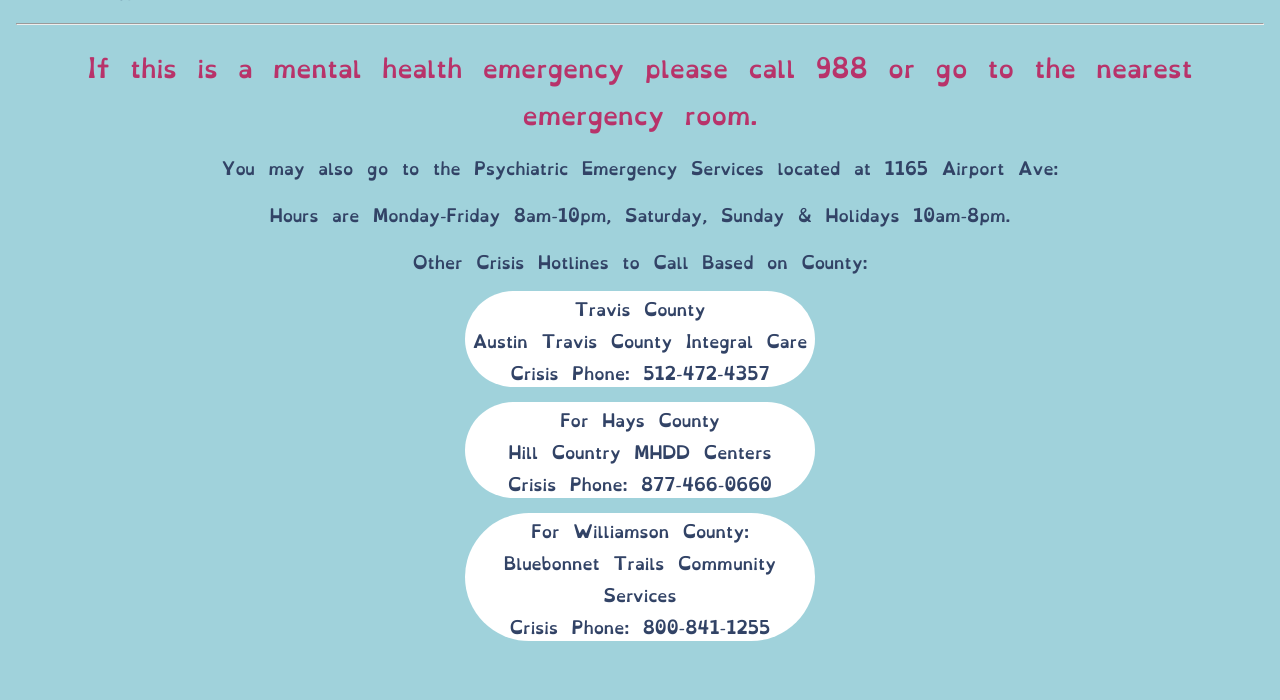
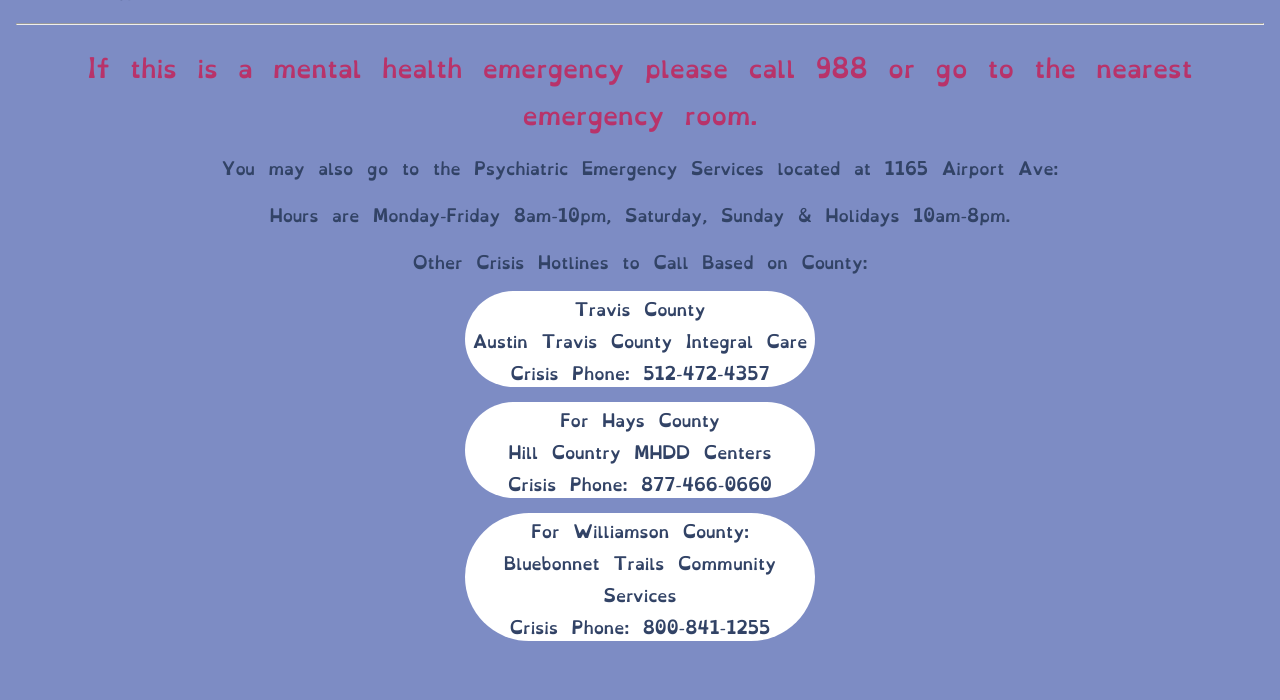
Before and after one commit to ThomasAurelius/starstuff, a plain HTML site: page index.html in a window 1280 px wide. Shown: the part 1472-2172 px from the top of the page. Drawn offline with Linux system fonts and the light colour scheme.

Commit message:
footer color

```diff
--- a/styles.css
+++ b/styles.css
@@ -33,8 +33,8 @@
       --secondary-transition: 0.3s;
       --secondary-font-family: 'OpenDyslexic3', sans-serif;
 
-      --accent-color: #007bff;
-      --tertiary-color: #f00;
+      --accent-color: #a0d2db;
+      --tertiary-color: #7d8cc4;
 
 }
 
@@ -174,7 +174,7 @@
 } */
 
 footer {
-      background-color: #A0D2DB;
+      background-color: var(--tertiary-color);
       color: var(--main-bg-color);
       font-family: var(--main-font-family);
       padding: 1rem;
@@ -203,8 +203,8 @@
 }
 
 .footerhighlight {
-   text-align: center;
-   color: var(--secondary-bg-color);
+      text-align: center;
+      color: var(--secondary-bg-color);
 }
 
 .footerconnections {
```
